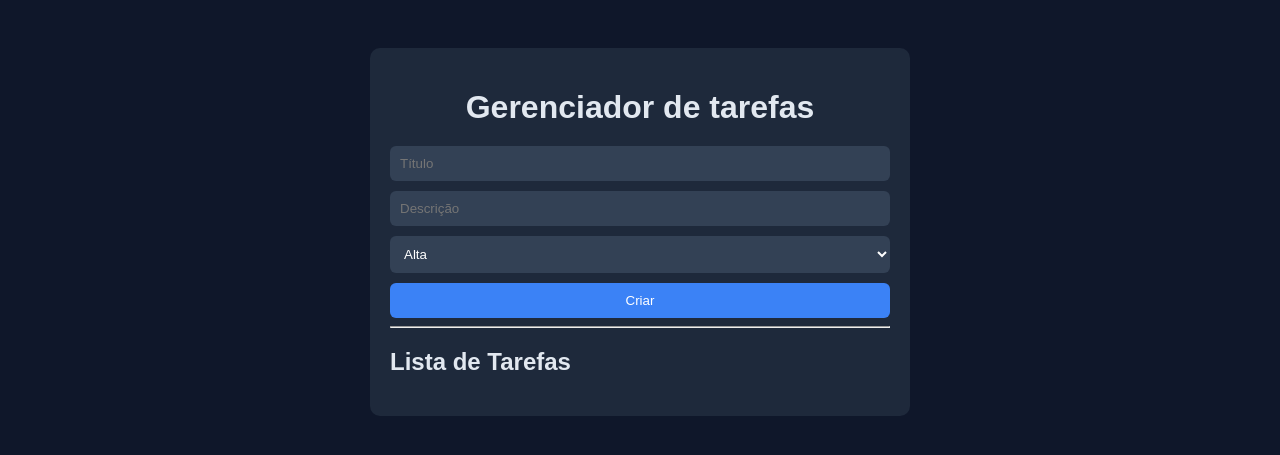
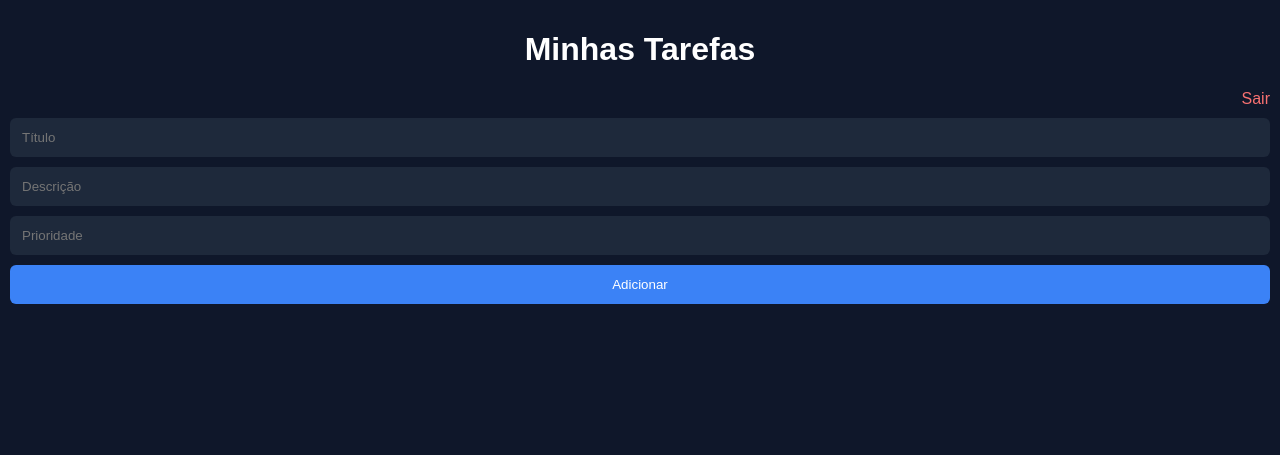
Before and after one commit to Cxlddy/lista_tarefas, a Flask app: page / in a window 1280 px wide. Shown: the top 455 px of the page. Run offline with Flask 3, Linux system fonts and the light colour scheme; the visitor is signed in with stand-in values (Sample User, id 1).

Commit message:
responsibilidade adicionada

```diff
--- a/app/static/css/style.css
+++ b/app/static/css/style.css
@@ -1,42 +1,46 @@
 body {
+    margin: 0;
     font-family: Arial, sans-serif;
     background-color: #0f172a;
-    color: #e2e8f0;
-    display: flex;
-    justify-content: center;
-    padding: 40px;
+    color: white;
+    padding: 10px;
 }
 
+/* Container */
 .container {
-    width: 500px;
-    background-color: #1e293b;
-    padding: 20px;
-    border-radius: 10px;
+    max-width: 600px;
+    margin: auto;
 }
 
-h1 {
+/* Títulos */
+h1, h2 {
     text-align: center;
+}
+
+/* Form */
+.form {
+    display: flex;
+    flex-direction: column;
+    gap: 10px;
     margin-bottom: 20px;
 }
 
-form {
-    display: flex;
-    flex-direction: column;
-    gap: 10px;
-}
-
-input, select, button {
-    padding: 10px;
+input {
+    padding: 12px;
     border-radius: 6px;
     border: none;
-}
-
-input, select {
-    background-color: #334155;
+    background-color: #1e293b;
     color: white;
 }
 
+input:focus {
+    outline: 2px solid #3b82f6;
+}
+
 button {
+    padding: 12px;
+    border-radius: 6px;
+    border: none;
     background-color: #3b82f6;
     color: white;
     cursor: pointer;
@@ -46,19 +50,30 @@ button:hover {
     background-color: #2563eb;
 }
 
+/* Lista */
 ul {
     list-style: none;
     padding: 0;
-    margin-top: 20px;
 }
 
 li {
-    background-color: #334155;
-    padding: 10px;
-    border-radius: 6px;
+    display: flex;
+    justify-content: space-between;
+    align-items: center;
+    background-color: #1e293b;
+    padding: 12px;
+    border-radius: 8px;
     margin-bottom: 10px;
+    flex-wrap: wrap;
 }
 
+/* Info da tarefa */
+.task-info {
+    display: flex;
+    flex-direction: column;
+}
+
+/* Botões */
 .actions {
     display: flex;
     gap: 10px;
@@ -66,18 +81,16 @@ li {
 
 .btn {
     text-decoration: none;
-    padding: 6px 10px;
-    border-radius: 5px;
+    padding: 8px 12px;
+    border-radius: 6px;
     font-weight: bold;
+    font-size: 14px;
 }
 
+/* Botões específicos */
 .concluir {
     background-color: #22c55e;
     color: white;
-}
-
-.concluir:hover {
-    background-color: #16a34a;
 }
 
 .deletar {
@@ -85,10 +98,7 @@ li {
     color: white;
 }
 
-.deletar:hover {
-    background-color: #dc2626;
-}
-
+/* Tarefa concluída */
 .done {
     opacity: 0.6;
 }
@@ -97,48 +107,16 @@ li {
     text-decoration: line-through;
 }
 
-.auth-container {
-    width: 100%;
-    max-width: 400px;
-    margin: auto;
-    margin-top: 100px;
-    background-color: #1e293b;
-    padding: 30px;
-    border-radius: 10px;
+/* Logout */
+.logout {
+    display: block;
+    text-align: right;
+    margin-bottom: 10px;
+    color: #f87171;
+    text-decoration: none;
 }
 
-.auth-container h2 {
-    text-align: center;
-    margin-bottom: 20px;
-}
-
-.auth-container form {
-    display: flex;
-    flex-direction: column;
-    gap: 12px;
-}
-
-.auth-container input {
-    padding: 10px;
-    border-radius: 6px;
-    border: none;
-    background-color: #334155;
-    color: white;
-}
-
-.auth-container button {
-    padding: 10px;
-    background-color: #3b82f6;
-    border: none;
-    border-radius: 6px;
-    color: white;
-    cursor: pointer;
-}
-
-.auth-container button:hover {
-    background-color: #2563eb;
-}
-
+/* Links auth */
 .auth-link {
     text-align: center;
     margin-top: 10px;
@@ -149,6 +127,21 @@ li {
     text-decoration: none;
 }
 
-input:focus {
-    outline: 2px solid #3b82f6;
+/* RESPONSIVO */
+@media (max-width: 600px) {
+
+    li {
+        flex-direction: column;
+        align-items: flex-start;
+    }
+
+    .actions {
+        width: 100%;
+        justify-content: space-between;
+        margin-top: 10px;
+    }
+
+    h1 {
+        font-size: 22px;
+    }
 }
--- a/app/templates/index.html
+++ b/app/templates/index.html
@@ -1,49 +1,38 @@
-<!DOCTYPE html>
-<html>
-<head>
-    <title>Tarefas</title>
-    <link rel="stylesheet" href="{{ url_for('static', filename='css/style.css')}}">
-</head>
-<body>
-    <div class="container">
-        <h1>Gerenciador de tarefas</h1>
+{% extends "base.html" %}
 
-        <form method="post" action="/criar">
-            <input type="text" name="titulo" placeholder="Título" required>
-            <input type="text" name="descricao" placeholder="Descrição">
+{% block title %}Tarefas{% endblock %}
 
-            <select name="prioridade">
-                <option value="1">Alta</option>
-                <option value="2">Media</option>
-                <option value="3">Baixa</option>
-            </select>
+{% block content %}
 
-            <button type="submit">Criar</button>
+<h1>Minhas Tarefas</h1>
+
+<a href="{{ url_for('main.logout') }}" class="logout">Sair</a>
+
+<form method="POST" action="/criar" class="form">
+    <input name="titulo" placeholder="Título" required>
+    <input name="descricao" placeholder="Descrição">
+    <input name="prioridade" type="number" placeholder="Prioridade" required>
+    <button type="submit">Adicionar</button>
 </form>
 
-        <hr>
-
-        <h2>Lista de Tarefas</h2>
 <ul>
     {% for tarefa in tarefas %}
-
     <li class="{% if tarefa.status == 'concluida' %}done{% endif %}">
 
-                <div>
-                    <strong>{{ tarefa.titulo }}</strong><br>
+        <div class="task-info">
+            <strong>{{ tarefa.titulo }}</strong>
             <small>{{ tarefa.descricao }}</small>
         </div>
 
         <div class="actions">
+            {% if tarefa.status != "concluida" %}
                 <a href="/concluir/{{ tarefa.id }}" class="btn concluir">✔</a>
+            {% endif %}
             <a href="/deletar/{{ tarefa.id }}" class="btn deletar">✖</a>
         </div>
 
     </li>
-
-
     {% endfor %}
 </ul>
-    </div>
-</body>
-</html>
+
+{% endblock %}
--- a/app/templates/login.html
+++ b/app/templates/login.html
@@ -3,9 +3,10 @@
 {% block title %}Login{% endblock %}
 
 {% block content %}
+
 <h2>Login</h2>
 
-<form method="POST">
+<form method="POST" class="form">
     <input name="username" placeholder="Usuário" required>
     <input name="senha" type="password" placeholder="Senha" required>
     <button type="submit">Entrar</button>
@@ -14,4 +15,5 @@
 <div class="auth-link">
     <p>Não tem conta? <a href="{{ url_for('main.registro') }}">Registrar</a></p>
 </div>
+
 {% endblock %}
--- a/app/templates/registro.html
+++ b/app/templates/registro.html
@@ -3,9 +3,10 @@
 {% block title %}Registro{% endblock %}
 
 {% block content %}
+
 <h2>Registro</h2>
 
-<form method="POST">
+<form method="POST" class="form">
     <input name="username" placeholder="Usuário" required>
     <input name="senha" type="password" placeholder="Senha" required>
     <button type="submit">Registrar</button>
@@ -14,4 +15,5 @@
 <div class="auth-link">
     <p>Já tem conta? <a href="{{ url_for('main.login') }}">Login</a></p>
 </div>
+
 {% endblock %}
```
Lines whose indentation alone changed are shown as unchanged.
